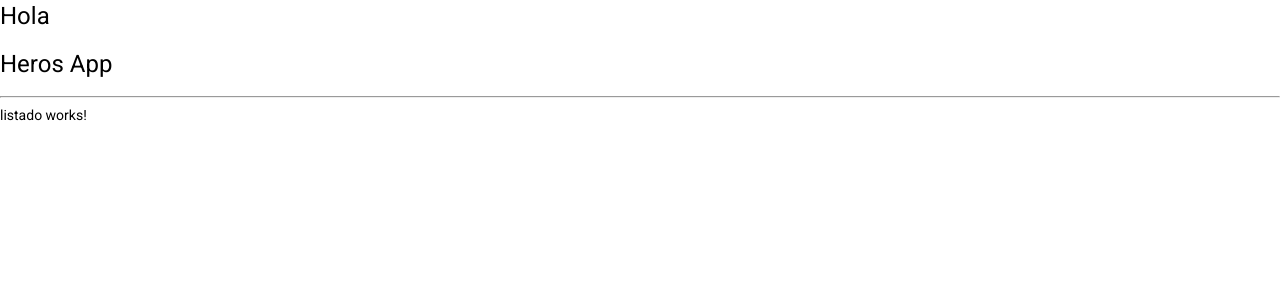
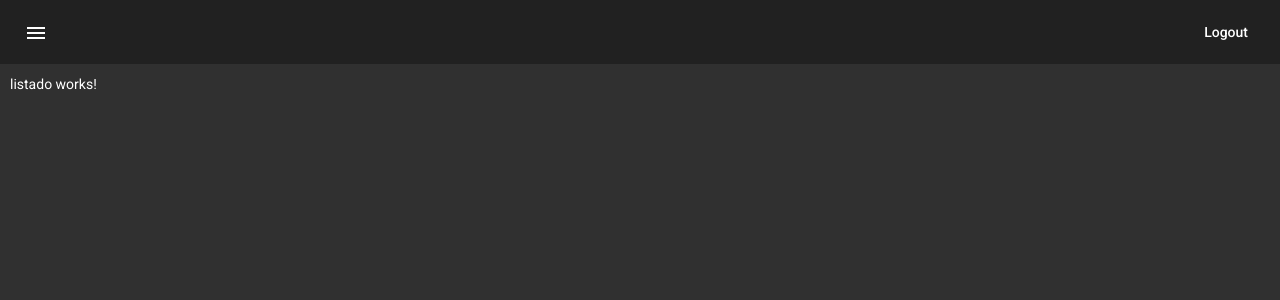
Before and after one commit to harrycoa/appHeroesDark, an Angular app: page /heroes/listado in a window 1280 px wide. Shown: the top 300 px of the page. Built offline with nearby package versions, Linux system fonts and the light colour scheme.

Commit message:
agregar material y flex

```diff
--- a/package.json
+++ b/package.json
@@ -16,6 +16,7 @@
     "@angular/common": "~10.1.1",
     "@angular/compiler": "~10.1.1",
     "@angular/core": "~10.1.1",
+    "@angular/flex-layout": "^11.0.0-beta.33",
     "@angular/forms": "~10.1.1",
     "@angular/material": "^10.2.7",
     "@angular/platform-browser": "~10.1.1",
--- a/src/app/app.component.html
+++ b/src/app/app.component.html
@@ -1,3 +1,2 @@
-<h1>Hola</h1>
 
 <router-outlet></router-outlet>
--- a/src/app/heroes/heroes.module.ts
+++ b/src/app/heroes/heroes.module.ts
@@ -1,3 +1,4 @@
+
 import { NgModule } from '@angular/core';
 import { CommonModule } from '@angular/common';
 import { AgregarComponent } from './pages/agregar/agregar.component';
@@ -6,9 +7,9 @@
 import { HomeComponent } from './pages/home/home.component';
 import { ListadoComponent } from './pages/listado/listado.component';
 import { HeroesRoutingModule } from './heroes-routing.module';
+import { FlexLayoutModule } from '@angular/flex-layout';
 
-
-
+import { MaterialModule } from './../material/material.module';
 @NgModule({
   declarations: [
     AgregarComponent,
@@ -18,6 +19,8 @@
     ListadoComponent],
   imports: [
     CommonModule,
+    FlexLayoutModule ,
+    MaterialModule,
     HeroesRoutingModule
   ]
 })
--- a/src/app/heroes/pages/home/home.component.html
+++ b/src/app/heroes/pages/home/home.component.html
@@ -1,4 +1,58 @@
-<h1>Heros App</h1>
-<hr>
+<mat-sidenav-container fullscreen>
 
-<router-outlet></router-outlet>
+  <mat-sidenav #sidenav mode="push">
+    <mat-toolbar color="primary">
+      <span>Menu</span>
+      <span class="spacer"></span>
+      <button mat-icon-button
+              (click)="sidenav.toggle()">
+        <mat-icon>menu</mat-icon>
+      </button>
+    </mat-toolbar>
+
+    <mat-nav-list>
+      <a routerLink="./listado"
+          mat-list-item
+          (click)="sidenav.toggle()">
+        <mat-icon mat-list-icon>label</mat-icon>
+        <span>Listado Heroes</span>
+      </a>
+      <a routerLink="./agregar"
+          mat-list-item
+          (click)="sidenav.toggle()">
+        <mat-icon mat-list-icon>add</mat-icon>
+        <span>Añadir Heroes</span>
+      </a>
+      <a routerLink="./buscar"
+          mat-list-item
+          (click)="sidenav.toggle()">
+        <mat-icon mat-list-icon>search</mat-icon>
+        <span>Buscar Heroes</span>
+      </a>
+      <a routerLink="./agregar"
+          mat-list-item
+          (click)="sidenav.toggle()">
+        <mat-icon mat-list-icon>add</mat-icon>
+        <span>Añadir Heroes</span>
+      </a>
+    </mat-nav-list>
+
+  </mat-sidenav>
+
+  <mat-toolbar>
+    <button mat-icon-button
+            (click)="sidenav.toggle()">
+      <mat-icon>menu</mat-icon>
+    </button>
+    <span class="spacer"></span>
+    <button mat-button>
+      Logout
+    </button>
+  </mat-toolbar>
+
+  <div class="container">
+    <router-outlet></router-outlet>
+  </div>
+
+
+</mat-sidenav-container>
--- a/src/app/heroes/pages/home/home.component.ts
+++ b/src/app/heroes/pages/home/home.component.ts
@@ -3,8 +3,11 @@
 @Component({
   selector: 'app-home',
   templateUrl: './home.component.html',
-  styles: [
-  ]
+  styles: [ `
+    .container {
+      margin: 10px;
+    }
+  `]
 })
 export class HomeComponent implements OnInit {
 
--- a/src/styles.css
+++ b/src/styles.css
@@ -2,3 +2,8 @@
 
 html, body { height: 100%; }
 body { margin: 0; font-family: Roboto, "Helvetica Neue", sans-serif; }
+
+/* Clase flex toma el espacio y empuja a los bordes */
+.spacer {
+  flex:  1 1 auto;
+}
```
Also changed, not shown: src/app/material/material.module.ts (+11 -6 lines), 1 other file (tests, documents, lock files or other folders).
